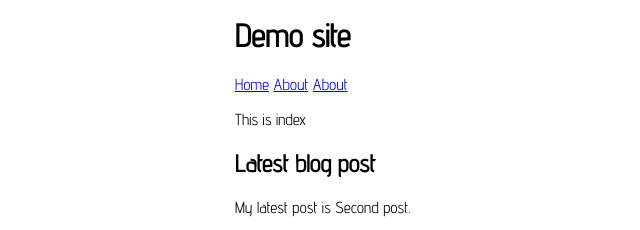
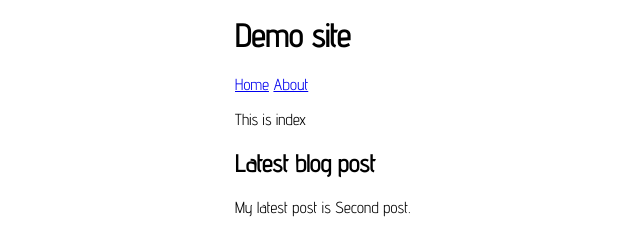
Before and after one commit to LeiHeiI/20200516, an Eleventy site: page index.html in a window 1280 px wide. Shown: the top 230 px of the page, 55-695 px from the left. Built offline with nearby package versions, Linux system fonts and the light colour scheme; Eleventy itself is replaced by a stand-in of ours; files that its build step writes are made by us from their sources.

Commit message:
Update layout.html

```diff
--- a/_includes/layout.html
+++ b/_includes/layout.html
@@ -25,7 +25,7 @@
       <nav>
         <a href='/'>Home</a>
         <a href='/about'>About</a>
-        <a href='/contact.md'>About</a>
+        <a href='/contact'></a>
 <!--         <a href='/clock'>Clock</a> -->
       </nav>
    </header>
```
